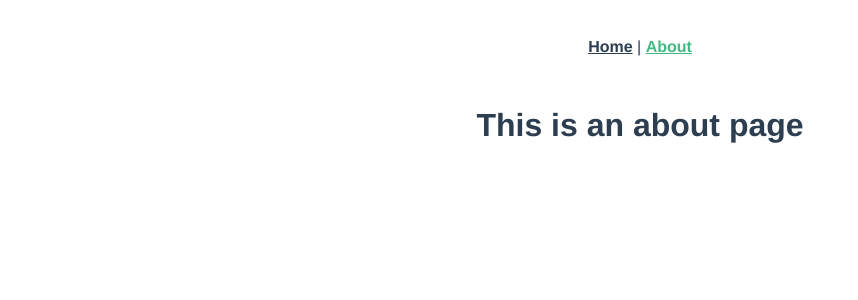
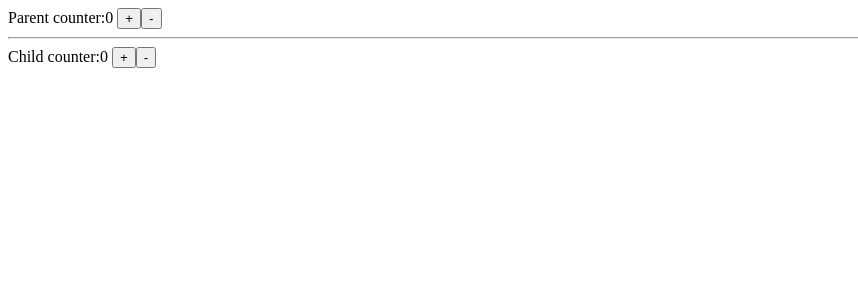
Before and after one commit to jeo19/basic-vue, a Vue app: page /about in a window 1280 px wide. Shown: the top 300 px of the page, without its empty margins (0-858 px from the left). Built offline with nearby package versions, Linux system fonts and the light colour scheme.

Commit message:
feat:Add the compornent for apply a vuex step01

```diff
--- a/index.html
+++ b/index.html
@@ -41,6 +41,11 @@
 <div id='app-10'>
     <p v-html='aLinkToMedium'></p>
 </div>
+<div id='app-11'>
+    {{number}}
+    <button v-on:click='rollDice'>Button</button>
+
+</div>
 
 <script src='./index.js'></script>
 </body>
--- a/src/App.vue
+++ b/src/App.vue
@@ -1,32 +1,27 @@
 <template>
   <div id="app">
-    <div id="nav">
-      <router-link to="/">Home</router-link> |
-      <router-link to="/about">About</router-link>
-    </div>
-    <router-view />
+    Parent counter:{{ counter }}
+    <button @click="addCounter">+</button>
+    <button @click="subCounter">-</button>
+    <child v-bind:num="counter"></child>
   </div>
 </template>
-
-<style>
-#app {
-  font-family: Avenir, Helvetica, Arial, sans-serif;
-  -webkit-font-smoothing: antialiased;
-  -moz-osx-font-smoothing: grayscale;
-  text-align: center;
-  color: #2c3e50;
-}
-
-#nav {
-  padding: 30px;
-}
-
-#nav a {
-  font-weight: bold;
-  color: #2c3e50;
-}
-
-#nav a.router-link-exact-active {
-  color: #42b983;
-}
-</style>
+<script>
+import Child from "./Child.vue";
+export default {
+  components: {
+    child: Child,
+  },
+  data() {
+    return { counter: 0 };
+  },
+  methods: {
+    addCounter() {
+      this.counter++;
+    },
+    subCounter() {
+      this.counter--;
+    },
+  },
+};
+</script>
--- /dev/null
+++ b/src/Child.vue
@@ -0,0 +1,13 @@
+<template>
+  <div>
+    <hr />
+    Child counter:{{ num }}
+    <button>+</button>
+    <button>-</button>
+  </div>
+</template>
+<script>
+export default {
+  props: ["num"],
+};
+</script>
```
Also changed, not shown: index.js (+12 -0 lines).
